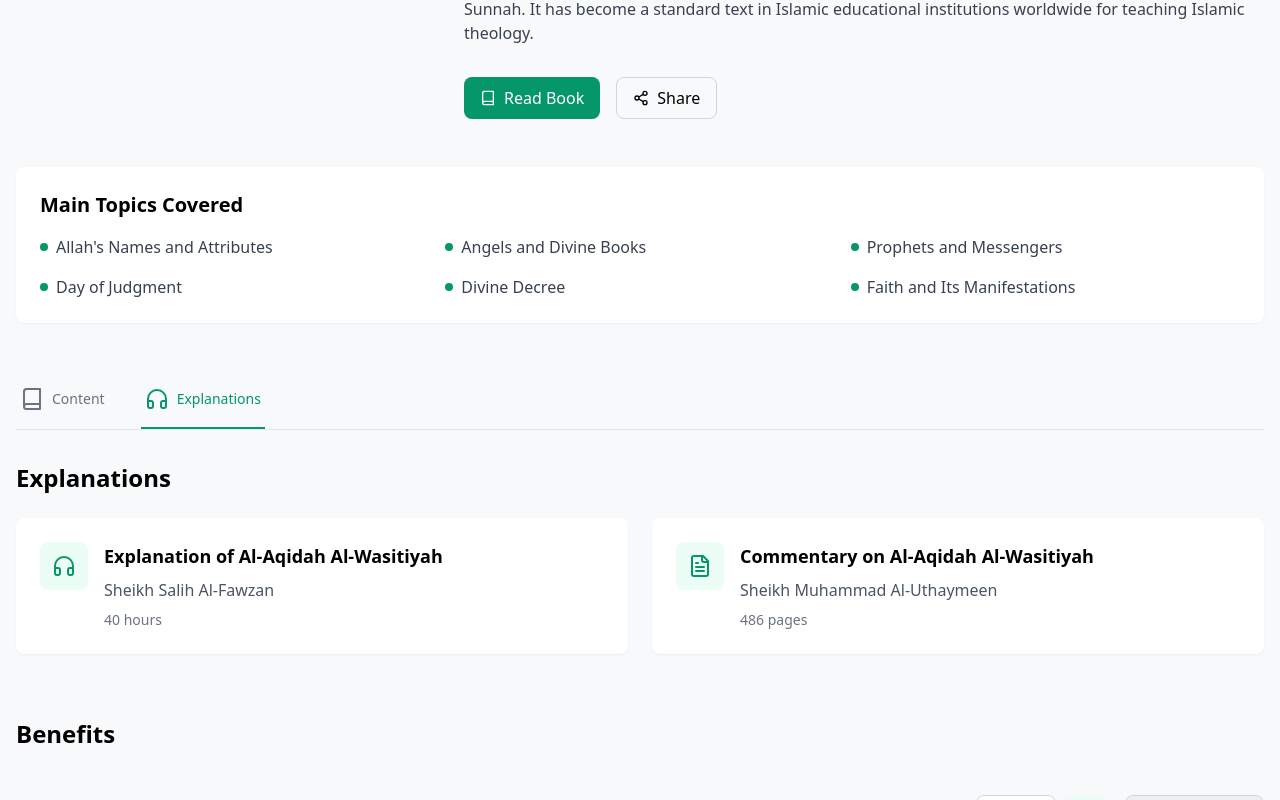
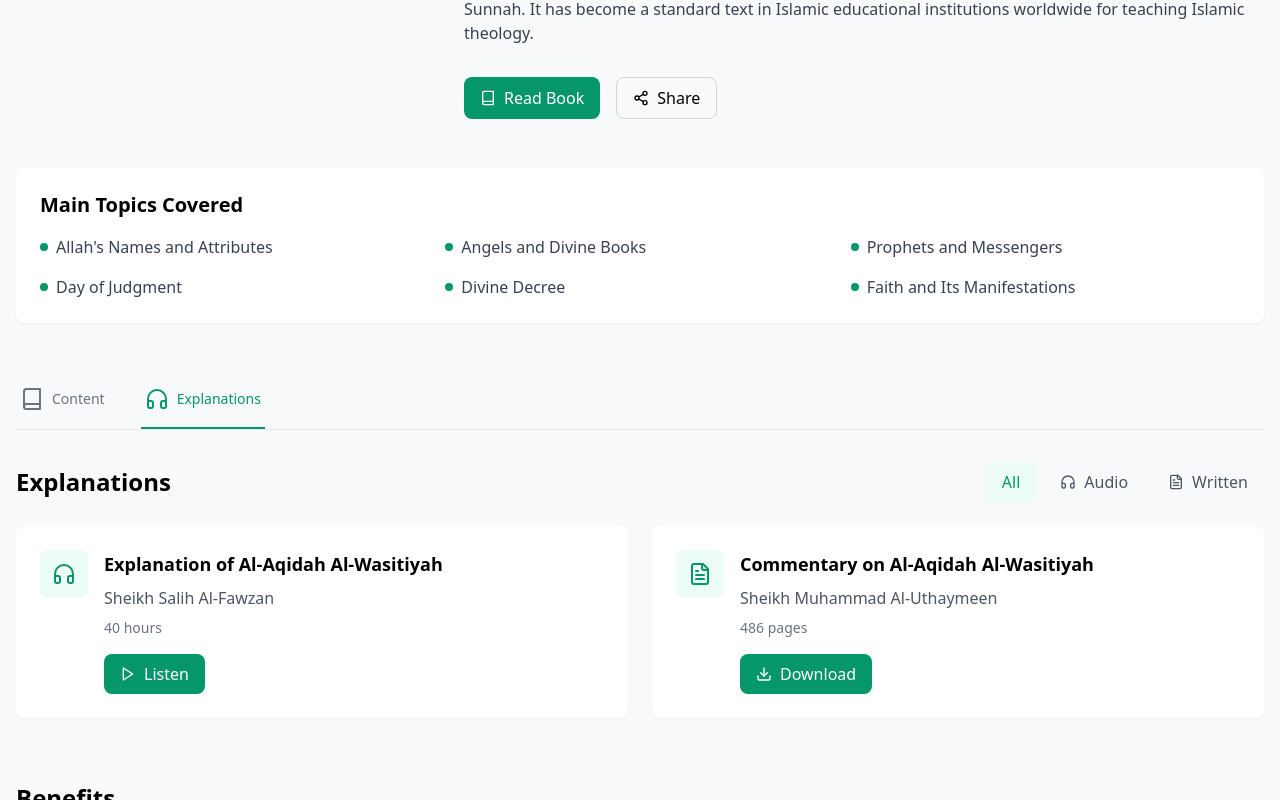
Before and after one commit to AbdElbassetKh/Taqreeb, a React (Vite) app: page /book/1 in a window 1280 px wide. Both pictures are taken after a click on the button "Explanations". Shown: the part 439-1239 px from the top of the page. Built offline with nearby package versions, Linux system fonts and the light colour scheme.

Commit message:
Update BookExplanations.tsx

```diff
--- a/src/components/book/BookExplanations.tsx
+++ b/src/components/book/BookExplanations.tsx
@@ -1,12 +1,43 @@
-import React from 'react';
-import { Headphones, FileText } from 'lucide-react';
+import React, { useState } from 'react';
+import { Headphones, FileText, Play, Download } from 'lucide-react';
 
 const BookExplanations = ({ explanations }) => {
+  const [activeType, setActiveType] = useState('all');
+
+  const types = [
+    { id: 'all', label: 'All' },
+    { id: 'audio', label: 'Audio', icon: <Headphones className="h-4 w-4" /> },
+    { id: 'text', label: 'Written', icon: <FileText className="h-4 w-4" /> }
+  ];
+
+  const filteredExplanations = activeType === 'all'
+    ? explanations
+    : explanations.filter(exp => exp.type === activeType);
+
   return (
     <div className="mb-12">
-      <h2 className="text-2xl font-bold mb-6">Explanations</h2>
+      <div className="flex items-center justify-between mb-6">
+        <h2 className="text-2xl font-bold">Explanations</h2>
+        <div className="flex space-x-2">
+          {types.map((type) => (
+            <button
+              key={type.id}
+              onClick={() => setActiveType(type.id)}
+              className={`flex items-center space-x-2 px-4 py-2 rounded-lg transition ${
+                activeType === type.id
+                  ? 'bg-emerald-50 text-emerald-600'
+                  : 'text-gray-600 hover:bg-gray-50'
+              }`}
+            >
+              {type.icon}
+              <span>{type.label}</span>
+            </button>
+          ))}
+        </div>
+      </div>
+
       <div className="grid grid-cols-1 md:grid-cols-2 gap-6">
-        {explanations.map((explanation) => (
+        {filteredExplanations.map((explanation) => (
           <div key={explanation.id} className="bg-white p-6 rounded-lg shadow-sm">
             <div className="flex items-start space-x-4">
               <div className="p-3 bg-emerald-50 rounded-lg">
@@ -24,6 +55,19 @@ const BookExplanations = ({ explanations }) => {
                 <p className="text-gray-500 text-sm mt-2">
                   {explanation.type === 'audio' ? explanation.duration : `${explanation.pages} pages`}
                 </p>
+                <div className="mt-4 flex space-x-3">
+                  {explanation.type === 'audio' ? (
+                    <button className="flex items-center space-x-2 px-4 py-2 bg-emerald-600 text-white rounded-lg hover:bg-emerald-700 transition">
+                      <Play className="h-4 w-4" />
+                      <span>Listen</span>
+                    </button>
+                  ) : (
+                    <button className="flex items-center space-x-2 px-4 py-2 bg-emerald-600 text-white rounded-lg hover:bg-emerald-700 transition">
+                      <Download className="h-4 w-4" />
+                      <span>Download</span>
+                    </button>
+                  )}
+                </div>
               </div>
             </div>
           </div>
```
